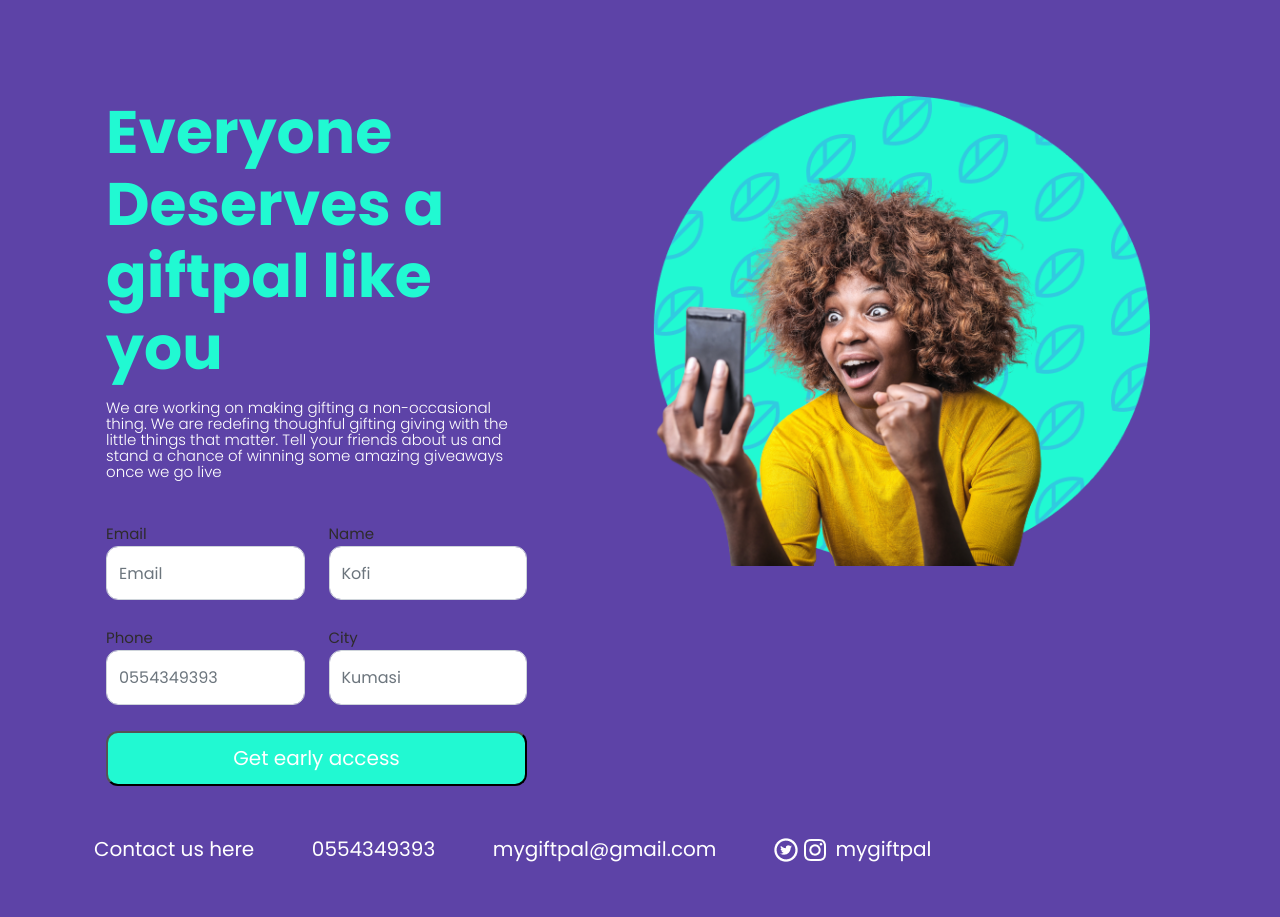
After one commit to kewablay/Giftpal-v2.0, a PHP site: page /waitlist.html in a window 1280 px wide. The commit adds this page. Run offline with PHP 8.4, Linux system fonts and the light colour scheme; some libraries are stand-ins or nearby versions.

Commit message:
done with the waitlist.html

```diff
--- a/css/dashboard.css
+++ b/css/dashboard.css
@@ -296,9 +296,6 @@ form div{
     #side-bar.active{
         left: 0;
     }
-    .main-content{
-        /* background-color: pink; */
-    }
     .main-content-wrapper{
         width:100%;
     }
--- /dev/null
+++ b/css/waitlist.css
@@ -0,0 +1,124 @@
+*{
+    font-family: 'Poppins', sans-serif;
+    margin: 0;
+    padding: 0;
+    box-sizing: border-box;
+    /* background-color: #5A12A3; */
+}
+
+.bg--col{
+    background: #5D43A7;
+}
+
+.full-content-container{
+    display: flex;
+    justify-content: center;
+    align-items: center;
+}
+
+.wrapper{
+    padding-top: 6rem;
+}
+
+.main-container{
+    display: flex;
+    /* flex-flow: column-reverse; */
+}
+
+/* -----intro section starts ---- */
+.title h3{
+    font-size: 60px;
+    font-weight: 700;
+    color: #21F9D2;
+}
+
+.intro p{
+    margin-top: 1rem;
+    font-size: 15px;
+    font-weight: 300;
+    line-height: 16px;
+    color: #FFFFFF;
+
+}
+/* -----intro section ends ---- */
+label{
+    font-size: 15px;
+    font-weight: 400;
+    color: rgb(46, 43, 43);
+}
+input{
+    height: 3.4rem;
+    border-radius: 12px !important;
+}
+#cta{
+    width: 100%;
+    height: 55px;
+    background: #21F9D2;
+    border-radius: 12px;
+    color: white;
+    font-size: 20px;
+    font-weight: 400;
+    margin-bottom: 2rem;
+}
+
+.credentials .row{
+    margin-top: 2px;
+}
+
+/* ----form section start----  */
+
+/* ----form section ends ----  */
+
+
+/* ----footer section starts  */
+footer{
+    display: flex;
+}
+footer li{
+    list-style-type: none;
+    margin-bottom: 3.3rem;
+    margin-top: 1rem;
+    margin-right: 3.6rem;
+}
+footer a{
+    text-decoration: none;
+    color: white;
+    font-size: 20px;
+    font-weight: 400;
+}
+
+footer a:hover{
+    color: white;
+    transform:scale(1.05);
+}
+#ig{
+    margin-right: .5rem;
+}
+
+/* ----footer section ends  */
+
+
+/* --- media queries ---- */
+@media (max-width: 1200px) {
+    .title h3{
+        font-size: 40px;
+        font-weight: 700;
+        color: #21F9D2;
+    }
+
+    input{
+        height: 3rem;
+    }
+    #cta{
+        height: 2.8rem;
+    }
+    .credentials .row{
+        margin-top: 0;
+    }
+}
+@media (max-width: 992px) {
+    .main-container{
+       justify-content: column-reverse;
+    }
+}
+/* --- media queries ends  ---- */
--- /dev/null
+++ b/waitlist.html
@@ -0,0 +1,99 @@
+<!DOCTYPE html>
+<html lang="en">
+<head>
+    <meta charset="UTF-8">
+    <meta http-equiv="X-UA-Compatible" content="IE=edge">
+    <meta name="viewport" content="width=device-width, initial-scale=1.0">
+    <title>Giftpal dashboard</title>
+     <!-- link to css  -->
+     <link rel="stylesheet" href="css/waitlist.css">
+     <!-- bootstrap -->
+     <link href="https://cdn.jsdelivr.net/npm/bootstrap@5.1.3/dist/css/bootstrap.min.css" rel="stylesheet" integrity="sha384-1BmE4kWBq78iYhFldvKuhfTAU6auU8tT94WrHftjDbrCEXSU1oBoqyl2QvZ6jIW3" crossorigin="anonymous">
+    <!-- ------ Google fonts ------ -->
+    <link rel="preconnect" href="https://fonts.googleapis.com">
+    <link rel="preconnect" href="https://fonts.gstatic.com" crossorigin>
+    <link href="https://fonts.googleapis.com/css2?family=Poppins:wght@300;400;500;600;700&display=swap" rel="stylesheet">
+    <!-- --end of Google fonts--- -->
+</head>
+<body>
+
+   <section class="full-content-container bg--col">
+       <div class="wrapper container">
+           <div class="main-container container row">
+               <!-- ---wait list form starts  -->
+               <div class="wait-list-form col-12 col-md-12 col-lg-5 col-xl-5">
+                   <div class="intro">
+                       <div class="title">
+                           <h3>Everyone Deserves a giftpal like you</h3></div>
+                       <div class="desc"><p>We are working on making gifting a non-occasional thing. We are redefing thoughful gifting giving with the little things that matter. Tell your friends about us and stand a chance of winning some amazing giveaways once we go live</p> </div>
+                   </div>
+
+                   <!-- ---form section starts ---- -->
+                   <form class="row wait-form">
+                        <div class="credentials col-12">
+                            <div class="row g-4 form-group">
+                                <div class="col-12 col-md-6 col-lg-6 ">
+                                    <label for="email">Email</label>
+                                    <input type="email" class="form-control" placeholder="Email" id="email" required="required">
+                                </div>
+                                <!-- ----- -->
+                                <div class="col-12 col-md-6 col-lg-6 col-xl-6">
+                                    <label for="name">Name</label>
+                                    <input type="text" class="form-control" placeholder="Kofi" id="name" required="required">
+                                </div>
+                                <!-- ------ -->
+
+                            </div>
+                            <!-- ---- -->
+                            <div class="row g-4 form-group">
+                                <div class="col-12 col-md-6 col-lg-6 col-xl-6">
+                                    <label for="phone">Phone</label>
+                                    <input type="text" class="form-control" placeholder="0554349393" id="phone" required="required">
+                                </div>
+                                <!-- ------ -->
+                                <div class="col-12 col-md-6 col-lg-6 ">
+                                    <label for="city">City</label>
+                                    <input type="text" class="form-control" placeholder="Kumasi" id="city" required="required">
+                                </div>
+                            </div>
+                            <!-- ---- -->
+                            <div class="row g-4 form-group">
+                                <div class="col-12">
+                                    <button type="submit" id="cta">Get early access</button>
+                                </div>
+                            </div>
+                        </div>
+                    </form>
+                   <!-- ---form section ends  ---- -->
+               </div>
+                <!-- ---wait list form ends  -->
+
+
+                <!-- --hero image start ---- -->
+               <div class="hero-image col-12 col-md-12 col-lg-7 col-xl-7  ">
+                    <img class="img-fluid" src="images/waitlist-img.png" alt="">
+               </div>
+               <!-- ----hero image ends -->
+           </div>
+
+           <footer class="container">
+               <li><a href="#">Contact us here</a></li>
+               <li><a href="#">0554349393</a></li>
+               <li><a href="#">mygiftpal@gmail.com</a></li>
+               <li>
+                   <a href="#">
+                   <span><img src="images/twitter.png" alt=""></span> <span id='ig'><img src="images/instagram.png" alt=""></span>mygiftpal
+                    </a>
+                </li>
+           </footer>
+       </div>
+   </section>
+
+
+
+    <script src="https://ajax.googleapis.com/ajax/libs/jquery/2.1.4/jquery.min.js"></script>
+    <script src="https://cdn.rawgit.com/twbs/bootstrap/v4-dev/dist/js/bootstrap.js"></script>
+
+    <script src="https://cdn.jsdelivr.net/npm/bootstrap@5.1.3/dist/js/bootstrap.bundle.min.js" integrity="sha384-ka7Sk0Gln4gmtz2MlQnikT1wXgYsOg+OMhuP+IlRH9sENBO0LRn5q+8nbTov4+1p" crossorigin="anonymous"></script>
+</body>
+</html>
```
Also changed, not shown: images/instagram.png (added), images/twitter.png (added), images/waitlist-img.png (added).
